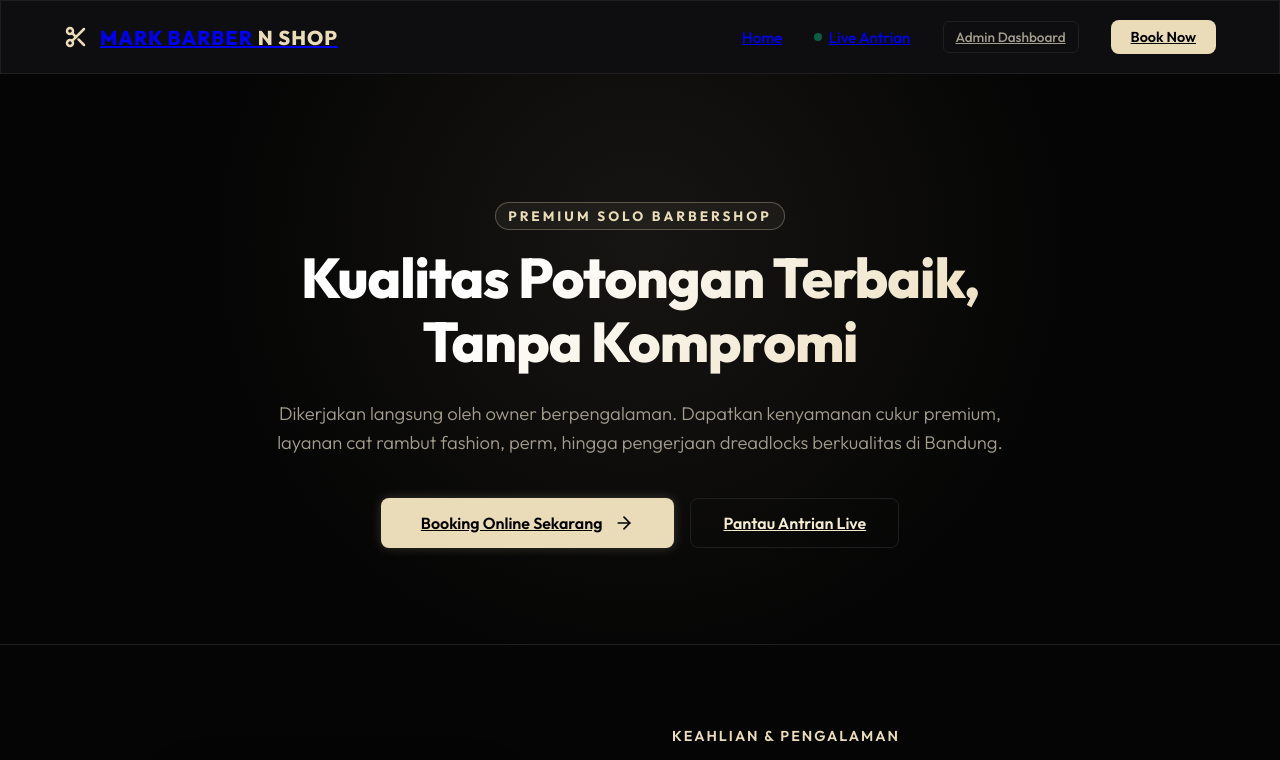
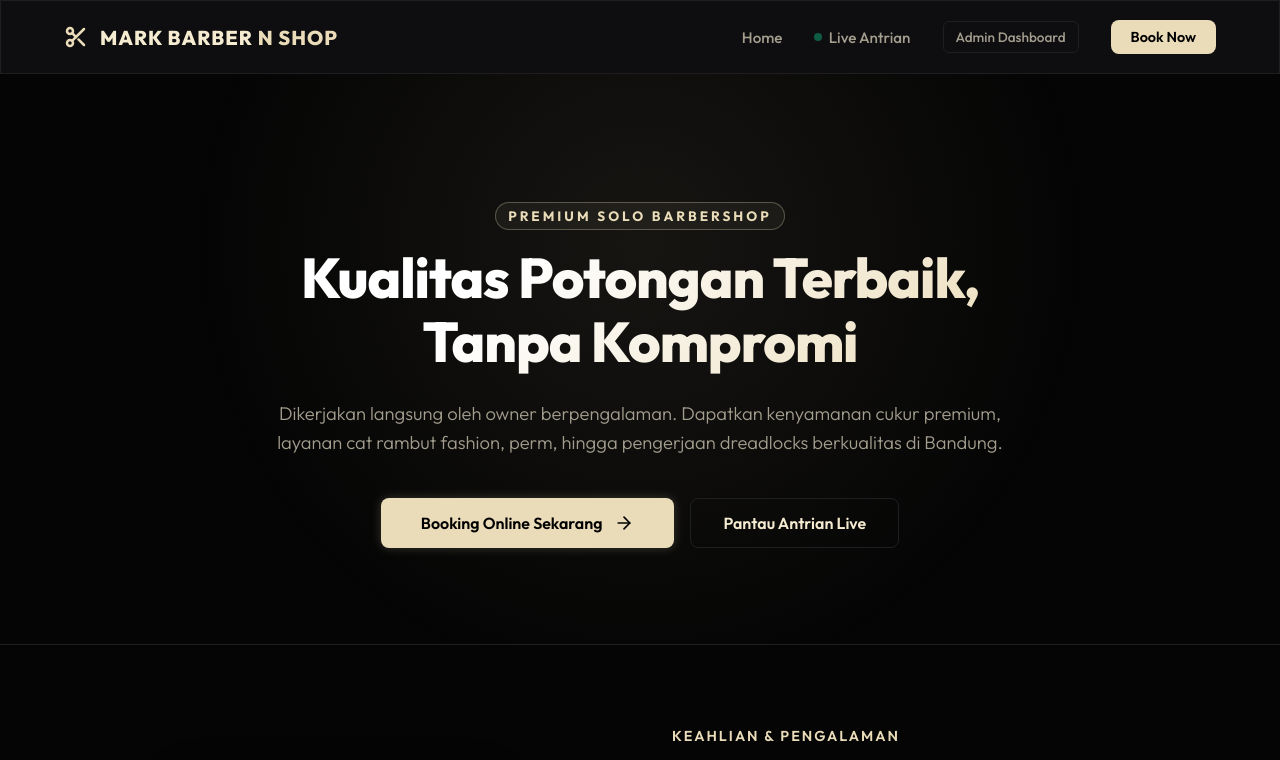
Before and after one commit to imamabdurrahman271-hub/Mark-Barber-n-Shop, a Next.js app: page / in a window 1280 px wide. Shown: the top 760 px of the page. Built offline with nearby package versions, Linux system fonts and the light colour scheme; grey boxes are pictures that could not be loaded.

Commit message:
fix: add global reset for anchor tags to prevent browser default visited purple styling

```diff
--- a/src/app/globals.css
+++ b/src/app/globals.css
@@ -29,6 +29,20 @@
   padding: 0;
   margin: 0;
   font-family: var(--font-sans);
+}
+
+a {
+  color: inherit;
+  text-decoration: none;
+  transition: color 0.2s ease, opacity 0.2s ease;
+}
+
+.nav-link {
+  color: var(--foreground-muted);
+}
+
+.nav-link:hover {
+  color: var(--primary);
 }
 
 html, body {
```
